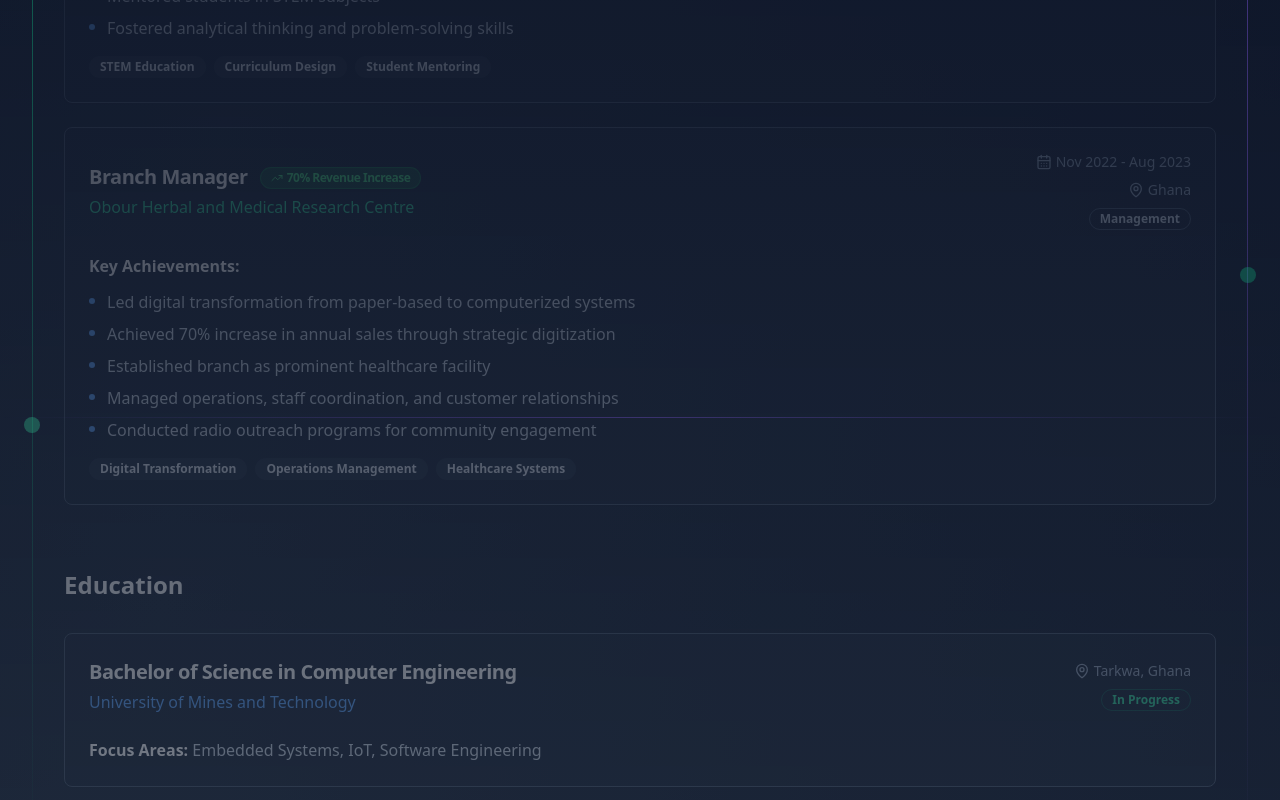
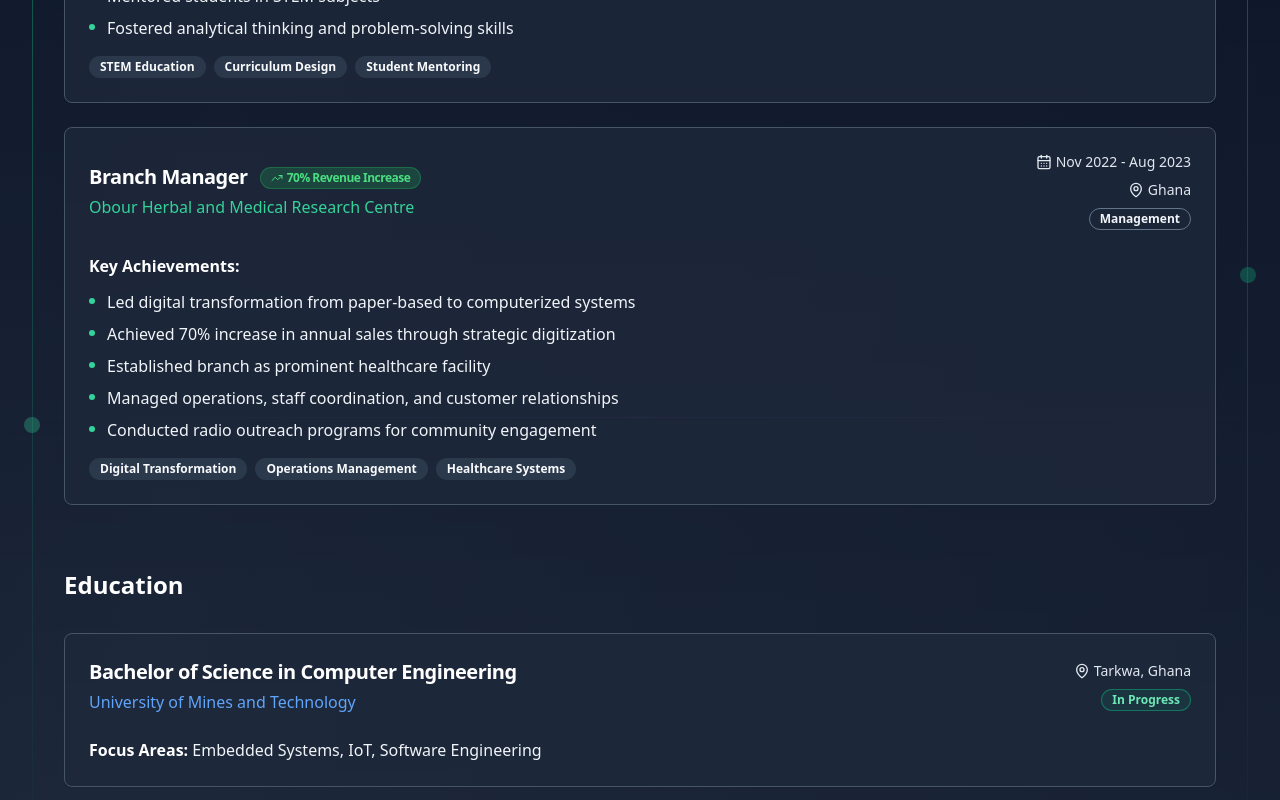
Before and after one commit to NexGen-Innovators-co/thomas-appiah-portfolio-showcase, a React (Vite) app: page / in a window 1280 px wide. Shown: the part 8060-8860 px from the top of the page. Built offline with nearby package versions, Linux system fonts and the light colour scheme.

Commit message:
Improve text contrast in Experience & Education section
Co-authored-by: Twenethomas <159663841+Twenethomas@users.noreply.github.com>

```diff
--- a/src/components/Experience.tsx
+++ b/src/components/Experience.tsx
@@ -92,19 +92,19 @@ const Experience = () => {
             Experience & Education
           </h2>
           <div className="w-24 h-1 bg-gradient-to-r from-emerald-500 to-violet-500 mx-auto mb-4"></div>
-          <p className="text-slate-300 text-lg max-w-2xl mx-auto">
+          <p className="text-slate-100 text-lg max-w-2xl mx-auto">
             Professional journey spanning research, education, and business leadership
           </p>
         </div>
 
         {/* Professional Experience */}
         <div className="mb-16">
-          <h3 className="text-2xl font-bold text-white mb-8">Professional Experience</h3>
+          <h3 className="text-2xl font-bold text-white mb-8 relative z-10">Professional Experience</h3>
           <div className="space-y-6">
             {experiences.map((exp, index) => (
               <Card
                 key={index}
-                className="bg-slate-800/60 border-slate-600 hover:bg-slate-700/60 transition-all duration-300"
+                className="bg-slate-800/80 border-slate-600 hover:bg-slate-700/80 transition-all duration-300 relative z-10"
               >
                 <CardHeader>
                   <div className="flex flex-col md:flex-row md:items-center md:justify-between gap-4">
@@ -122,15 +122,15 @@ const Experience = () => {
                     </div>
 
                     <div className="flex flex-col md:items-end gap-2">
-                      <div className="flex items-center text-slate-400 text-sm">
+                      <div className="flex items-center text-slate-200 text-sm">
                         <CalendarDays className="w-4 h-4 mr-1" />
                         {exp.duration}
                       </div>
-                      <div className="flex items-center text-slate-400 text-sm">
+                      <div className="flex items-center text-slate-200 text-sm">
                         <MapPin className="w-4 h-4 mr-1" />
                         {exp.location}
                       </div>
-                      <Badge variant="outline" className="border-slate-600 text-slate-300 w-fit">
+                      <Badge variant="outline" className="border-slate-500 text-slate-100 w-fit">
                         {exp.type}
                       </Badge>
                     </div>
@@ -142,8 +142,8 @@ const Experience = () => {
                     <h4 className="text-white font-semibold mb-3">Key Achievements:</h4>
                     <ul className="space-y-2">
                       {exp.achievements.map((achievement, achIndex) => (
-                        <li key={achIndex} className="flex items-start text-slate-300">
-                          <div className="w-1.5 h-1.5 bg-blue-400 rounded-full mr-3 mt-2 flex-shrink-0"></div>
+                        <li key={achIndex} className="flex items-start text-slate-100">
+                          <div className="w-1.5 h-1.5 bg-emerald-400 rounded-full mr-3 mt-2 flex-shrink-0"></div>
                           {achievement}
                         </li>
                       ))}
@@ -155,7 +155,7 @@ const Experience = () => {
                       <Badge
                         key={techIndex}
                         variant="secondary"
-                        className="bg-slate-700/50 text-slate-200 hover:bg-slate-600/50"
+                        className="bg-slate-700/70 text-slate-50 hover:bg-slate-600/70"
                       >
                         {tech}
                       </Badge>
@@ -169,8 +169,8 @@ const Experience = () => {
 
         {/* Education */}
         <div>
-          <h3 className="text-2xl font-bold text-white mb-8">Education</h3>
-          <Card className="bg-slate-800/60 border-slate-600">
+          <h3 className="text-2xl font-bold text-white mb-8 relative z-10">Education</h3>
+          <Card className="bg-slate-800/80 border-slate-600 relative z-10">
             <CardHeader>
               <div className="flex flex-col md:flex-row md:items-center md:justify-between gap-4">
                 <div>
@@ -179,11 +179,11 @@ const Experience = () => {
                 </div>
 
                 <div className="flex flex-col md:items-end gap-2">
-                  <div className="flex items-center text-slate-400 text-sm">
+                  <div className="flex items-center text-slate-200 text-sm">
                     <MapPin className="w-4 h-4 mr-1" />
                     {education.location}
                   </div>
-                  <Badge variant="outline" className="border-emerald-500/30 text-emerald-400 w-fit">
+                  <Badge variant="outline" className="border-emerald-500/50 text-emerald-300 w-fit bg-emerald-500/10">
                     {education.status}
                   </Badge>
                 </div>
@@ -191,7 +191,7 @@ const Experience = () => {
             </CardHeader>
 
             <CardContent>
-              <p className="text-slate-300">
+              <p className="text-slate-100">
                 <span className="font-semibold text-white">Focus Areas:</span> {education.focus}
               </p>
             </CardContent>
```
